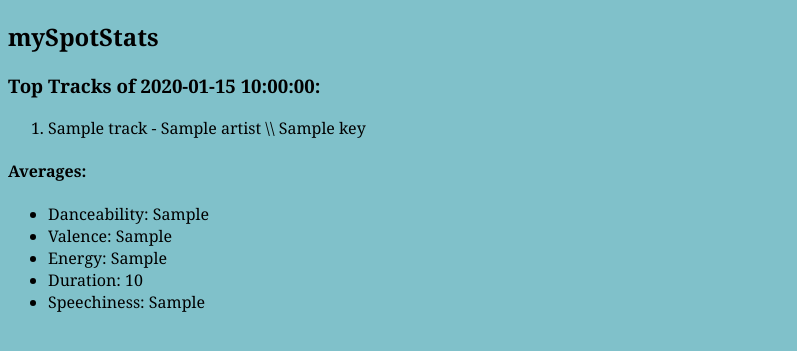
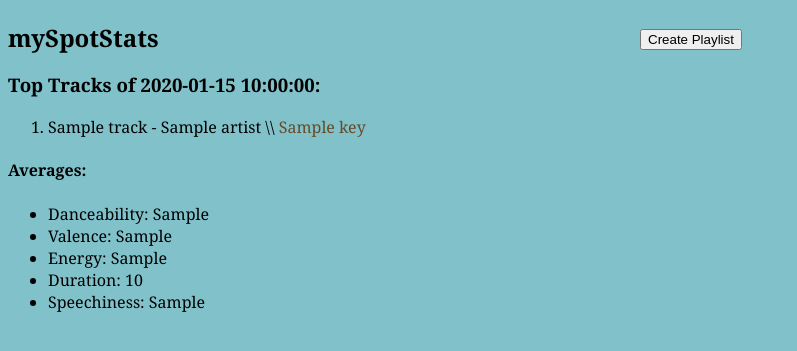
Before and after one commit to benstuart0/mySpotStats, a Flask app: template templates/tracks.html in a window 1280 px wide. Shown: the top 351 px of the page, without its empty margins (0-797 px from the left). Run offline with Flask 2, Linux system fonts and the light colour scheme; the template is opened without the code that fills it: most values are stand-ins (such as "Sample title", 1, 10 or a date in 2020); parts of the project's set-up code (start-up, migrations or seed data) failed here and were passed over.

Commit message:
modified UI, key color changed and create playlist button created

```diff
--- a/app.py
+++ b/app.py
@@ -21,10 +21,9 @@ CLIENT = json.load(open('conf.json', 'r+'))
 CLIENT_ID = CLIENT['id']
 CLIENT_SECRET = CLIENT['secret']
 
-SCOPE = "user-read-private user-top-read"
+SCOPE = "user-read-private user-top-read playlist-modify-private"
 REDIRECT_URI = CLIENT['redirect_uri']
-REDIRECT_URI = 'http://myspotstats.herokuapp.com/callback' # uncomment for production
-
+#REDIRECT_URI = 'http://myspotstats.herokuapp.com/callback' # uncomment for production
 
 @app.route('/')
 def home():
@@ -42,6 +41,8 @@ def home():
 @app.route('/tracks/<time_range>')
 def tracks(time_range="long_term"):
     if 'auth_header' in session:
+        submit_button = request.args.get('submit_button')
+        print(submit_button)
         auth_header = session['auth_header']
         tg = TrackGrabber(auth_header)
         tracks = tg.main(time_range,49,0) + tg.main(time_range,50,49)
--- a/static/script.js
+++ b/static/script.js
@@ -1,3 +1,7 @@
 function onSubmit() {
     console.log("HI BEN");
 }
+
+function createPlaylist() {
+    let playlist_trigger = true;
+}
--- a/static/style.css
+++ b/static/style.css
@@ -11,3 +11,31 @@ a {
     text-decoration: none;
     color: black;
 }
+
+h2 {
+    margin-top: 0px;
+    margin-bottom: 0px;
+}
+
+.song-key {
+    color: #664A25;
+}
+
+.header-container {
+    display: grid;
+    grid-template-columns: repeat(2, 1.5fr);
+    grid-template-rows: 100% .00001em;
+    width: 100%;
+    height: 9%;
+    margin-bottom: -1fr;
+}
+
+#playlist-button {
+    grid-column: 2;
+    margin-top: 3%;
+}
+
+#site-title {
+    grid-column: 1;
+    margin-top: 2%;
+}
--- a/templates/home.html
+++ b/templates/home.html
@@ -5,7 +5,9 @@
 <title>mySpotStats</title>
 
 <head>
+    <div class="site-title">
     <h2><a href="/">mySpotStats</a></h2>
+    </div>
 </head>
 
 <body>
--- a/templates/tracks.html
+++ b/templates/tracks.html
@@ -4,14 +4,21 @@
 <title>mySpotStats</title>
 
 <head>
-    <h2><a href="/">mySpotStats</a></h2>
+    <div class="header-container">
+        <div id="site-title">
+            <h2><a href="/">mySpotStats</a></h2>
+        </div>
+        <div id="playlist-button">
+            <input type="submit" name="submit_button" value="Create Playlist">
+        </div>
+    </div>
 </head>
 
 <body>
     <h3>Top Tracks of {{time}}:</h3>
     <ol>
         {% for track in tracks %}
-        <li>{{track['title']}} - {{track['artist']}} \\ {{track['key']}}</li>
+        <li>{{track['title']}} - {{track['artist']}} \\ <span class="song-key">{{track['key']}}</span></li>
         {% endfor %}
     </ol>
     <h4>Averages:</h4>
```
Also changed, not shown: templates/artists.html (+6 -1 lines), static/mySpotStats_color_scheme.png (deleted), static/mySpotStats_colors.png (added).
